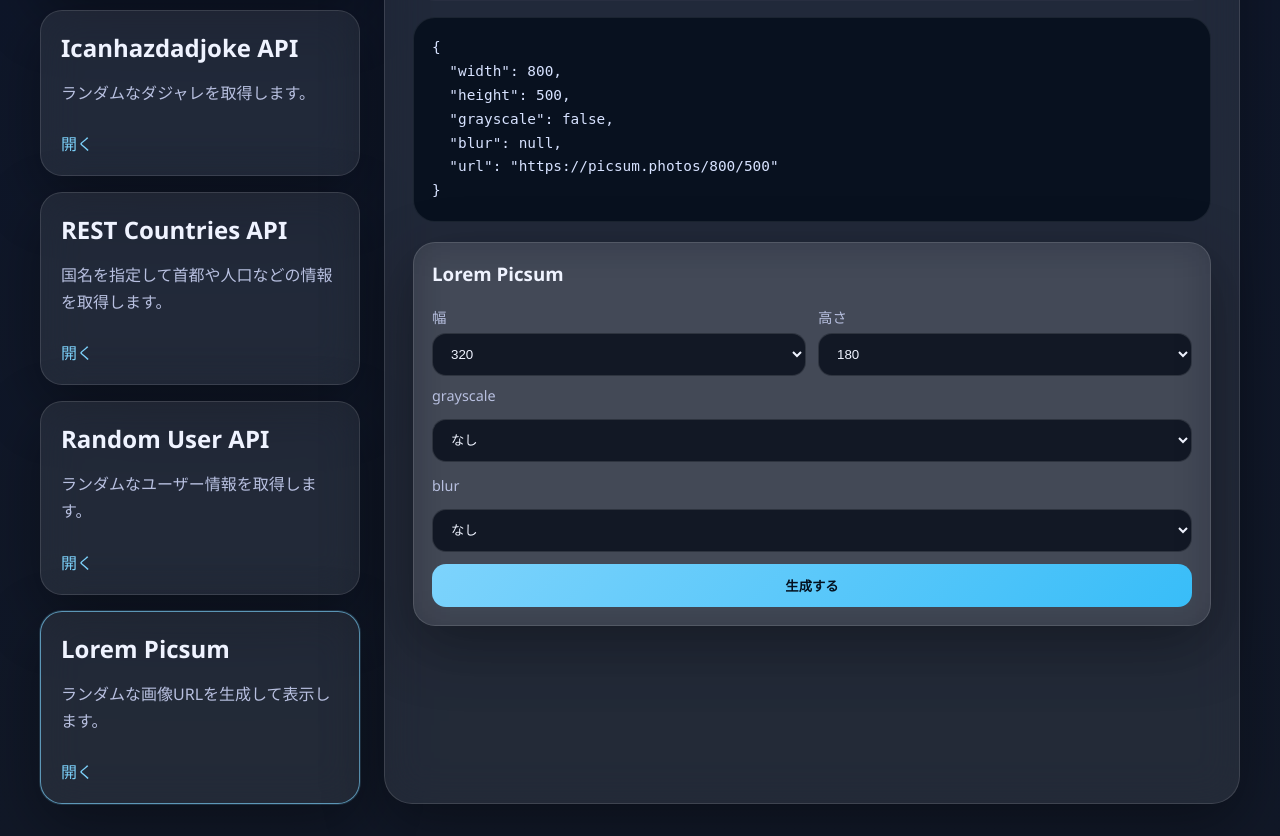
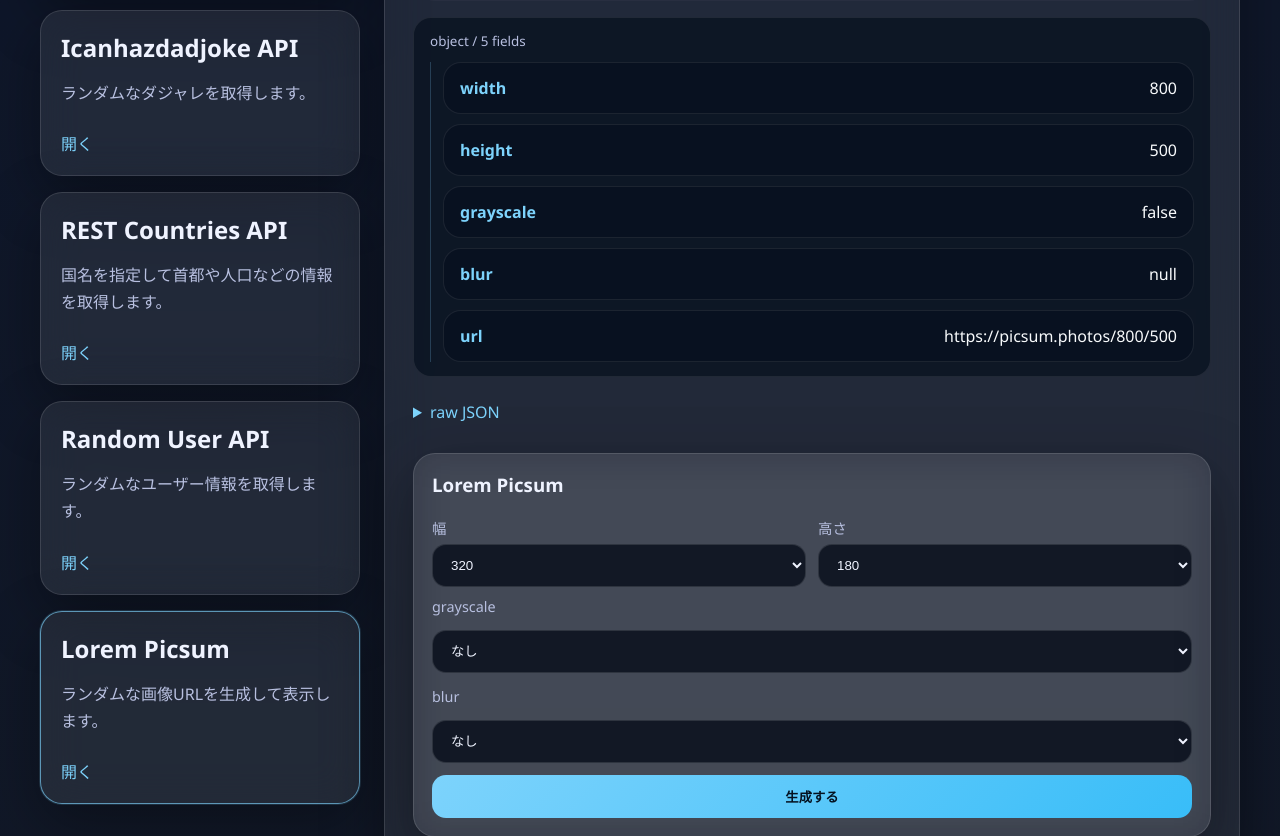
Before and after one commit to syun17/webapi_demo, a Flask app: page /image in a window 1280 px wide. Shown: the part 904-1740 px from the top of the page. Run offline with Flask 3, Linux system fonts and the light colour scheme.

Commit message:
クラス化

```diff
--- a/run.py
+++ b/run.py
@@ -19,6 +19,56 @@
 )
 
 app = Flask(__name__)
+
+
+def format_json_value(value, *, label=None, depth=0, max_depth=4, max_items=8):
+	if depth >= max_depth:
+		return {
+			"type": "primitive",
+			"label": label,
+			"value": "...",
+		}
+
+	if isinstance(value, dict):
+		return {
+			"type": "object",
+			"label": label,
+			"size": len(value),
+			"children": [
+				format_json_value(item_value, label=str(item_key), depth=depth + 1, max_depth=max_depth, max_items=max_items)
+				for item_key, item_value in value.items()
+			],
+		}
+
+	if isinstance(value, list):
+		items = [
+			format_json_value(item, label=f"[{index}]", depth=depth + 1, max_depth=max_depth, max_items=max_items)
+			for index, item in enumerate(value[:max_items])
+		]
+		return {
+			"type": "array",
+			"label": label,
+			"size": len(value),
+			"children": items,
+			"truncated": len(value) > max_items,
+		}
+
+	if value is None:
+		display_value = "null"
+	elif isinstance(value, bool):
+		display_value = "true" if value else "false"
+	else:
+		display_value = str(value)
+
+	return {
+		"type": "primitive",
+		"label": label,
+		"value": display_value,
+	}
+
+
+def format_json_data(data):
+	return format_json_value(data)
 
 
 API_CARDS = [
@@ -87,6 +137,8 @@
 
 
 def render_page(**context):
+	if context.get("result") is not None and "formatted_result" not in context:
+		context["formatted_result"] = format_json_data(context["result"])
 	return render_template(
 		"index.html",
 		api_cards=API_CARDS,
--- a/static/style.css
+++ b/static/style.css
@@ -139,6 +139,10 @@
   text-decoration: none;
 }
 
+.card-link--light {
+  color: #e2e8f0;
+}
+
 .workspace {
   border-radius: 28px;
   padding: 28px;
@@ -213,6 +217,78 @@
   border: 1px solid rgba(255, 255, 255, 0.08);
   font-size: 0.9rem;
   line-height: 1.65;
+}
+
+.json-tree {
+  display: grid;
+  gap: 12px;
+}
+
+.json-node {
+  border-radius: 18px;
+  border: 1px solid rgba(255, 255, 255, 0.08);
+  background: rgba(8, 17, 31, 0.72);
+  padding: 14px 16px;
+}
+
+.json-node--object,
+.json-node--array {
+  display: grid;
+  gap: 12px;
+}
+
+.json-node--primitive {
+  display: flex;
+  justify-content: space-between;
+  gap: 14px;
+  align-items: baseline;
+}
+
+.json-node__head {
+  display: flex;
+  justify-content: space-between;
+  gap: 12px;
+  align-items: center;
+  color: var(--muted);
+}
+
+.json-node__label {
+  color: var(--accent);
+  font-weight: 700;
+  word-break: break-word;
+}
+
+.json-node__meta {
+  font-size: 0.84rem;
+  white-space: nowrap;
+}
+
+.json-node__children {
+  display: grid;
+  gap: 10px;
+  padding-left: 12px;
+  border-left: 1px solid rgba(125, 211, 252, 0.22);
+}
+
+.json-node__value {
+  color: #f8fafc;
+  word-break: break-word;
+}
+
+.json-node__truncated {
+  color: var(--muted);
+  font-style: italic;
+  padding: 0 2px;
+}
+
+.json-raw {
+  margin-top: 8px;
+}
+
+.json-raw summary {
+  cursor: pointer;
+  color: var(--accent);
+  margin-bottom: 10px;
 }
 
 .instruction-grid {
--- a/templates/index.html
+++ b/templates/index.html
@@ -7,6 +7,48 @@
   <link rel="stylesheet" href="{{ url_for('static', filename='style.css') }}">
 </head>
 <body>
+  {% macro render_json_node(node) -%}
+    {% if node.type == 'object' %}
+      <section class="json-node json-node--object">
+        <div class="json-node__head">
+          {% if node.label %}
+          <span class="json-node__label">{{ node.label }}</span>
+          {% endif %}
+          <span class="json-node__meta">object / {{ node.size }} fields</span>
+        </div>
+        <div class="json-node__children">
+          {% for child in node.children %}
+            {{ render_json_node(child) }}
+          {% endfor %}
+        </div>
+      </section>
+    {% elif node.type == 'array' %}
+      <section class="json-node json-node--array">
+        <div class="json-node__head">
+          {% if node.label %}
+          <span class="json-node__label">{{ node.label }}</span>
+          {% endif %}
+          <span class="json-node__meta">array / {{ node.size }} items</span>
+        </div>
+        <div class="json-node__children">
+          {% for child in node.children %}
+            {{ render_json_node(child) }}
+          {% endfor %}
+          {% if node.truncated %}
+          <div class="json-node__truncated">... and more</div>
+          {% endif %}
+        </div>
+      </section>
+    {% else %}
+      <div class="json-node json-node--primitive">
+        {% if node.label %}
+        <span class="json-node__label">{{ node.label }}</span>
+        {% endif %}
+        <span class="json-node__value">{{ node.value }}</span>
+      </div>
+    {% endif %}
+  {%- endmacro %}
+
   <div class="page-shell">
     <header class="hero">
       <div class="hero-copy">
@@ -85,7 +127,14 @@
           </div>
           {% endif %}
 
-          <pre class="json-view">{{ result_json }}</pre>
+          <div class="json-tree">
+            {{ render_json_node(formatted_result) }}
+          </div>
+
+          <details class="json-raw">
+            <summary>raw JSON</summary>
+            <pre class="json-view">{{ result_json }}</pre>
+          </details>
         </section>
         {% else %}
         <div class="instruction-grid">
```
Also changed, not shown: wether.py (+148 -84 lines).
